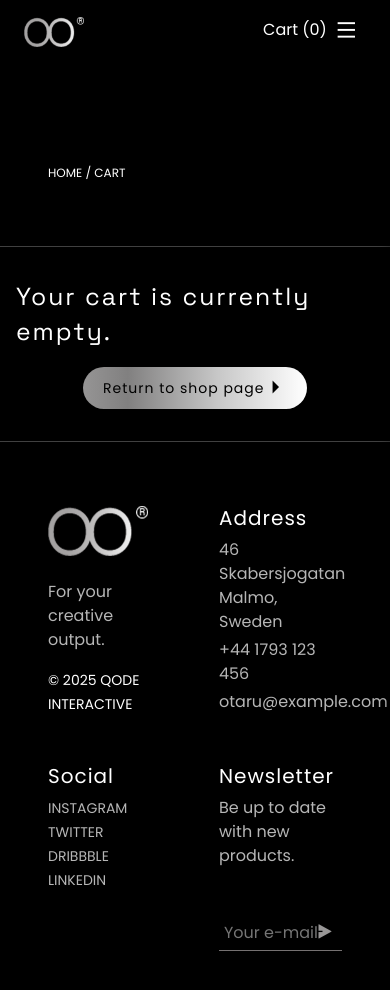
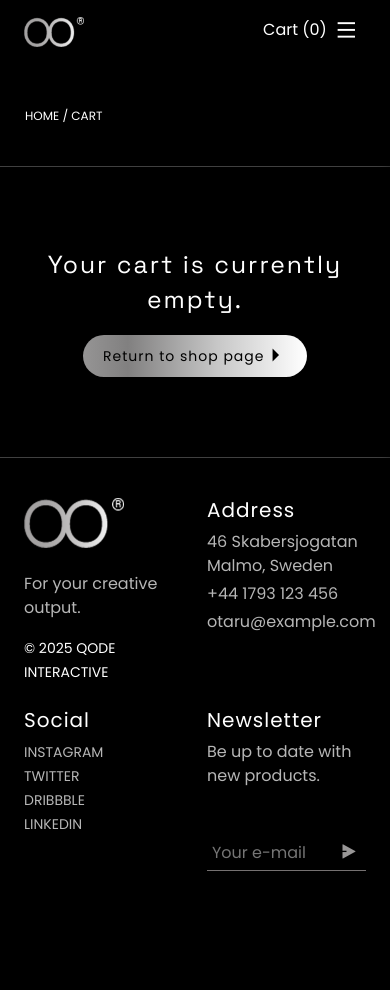
Before and after one commit to niteshNextupgrad/Otaru_react, a Next.js app: page /cart in a window 390 px wide. Shown: the top 990 px of the page. After the commit the page ends 905 px from the top, so only its background shows below. Built offline with nearby package versions, Linux system fonts and the light colour scheme.

Commit message:
modified:   src/Components/AboutUsPage.js 	modified:   src/Components/BlogsPage.js 	modified:   src/Components/CartPage.js 	modified:   src/Components/CheckoutItems.js 	modified:   src/Components/Footer.js 	modified:   src/Components/ShopPage.js 	modified:   src/app/globals.css

```diff
--- a/src/Components/BlogsPage.js
+++ b/src/Components/BlogsPage.js
@@ -27,7 +27,7 @@ export default function BlogPage() {
                 { label: "BLOG", href: null },
             ]} />
 
-            <section className="py-5 mb-5 px-4 px-md-0">
+            <section className="py-lg-5 py-2 px-4 px-md-0">
                 <div className="container-fluid">
                     <div className="row my-5">
                         <div className="col-sm-10 mx-auto">
--- a/src/Components/CartPage.js
+++ b/src/Components/CartPage.js
@@ -89,7 +89,7 @@ export default function CartPage() {
                                 </div>
                             </div>
                             {/* Coupon Section */}
-                            <form className="row align-items-lg-center mx-lg-5 mx-2">
+                            <form className="row align-items-lg-center mx-lg-5 mx-2 my-4 my-lg-0">
                                 <div className="col-lg-3 col-6 d-flex">
                                     <input placeholder="Coupon Code" className=" small" required/>
                                 </div>
@@ -130,8 +130,8 @@ export default function CartPage() {
                         </>
                     ) :
                         (
-                            <div className="d-flex justify-content-center flex-column align-items-center">
-                                <h2>Your cart is currently empty.</h2>
+                            <div className="d-flex justify-content-center flex-column align-items-center my-5">
+                                <h2 className="text-center">Your cart is currently empty.</h2>
                                 <button
                                     onClick={() => router.push('/shop')}
                                     className="pageBtn small ls-1"
--- a/src/Components/CheckoutItems.js
+++ b/src/Components/CheckoutItems.js
@@ -193,6 +193,7 @@ export default function CheckOutCartItems() {
                     </div>
                 )
             }
+            <hr />
 
 
         </>
--- a/src/Components/Footer.js
+++ b/src/Components/Footer.js
@@ -20,10 +20,10 @@ export default function Footer() {
 
   }
   return (
-    <div className="container-fluid p-5">
+    <div className="container-fluid p-4">
       <footer className="bg-dark-transparent text-white mt-0 mt-lg-5 ">
 
-        <div className="row g-5">
+        <div className="row g-4">
           {/* Logo & Info */}
           <div className="col-lg-3 col-6">
             <Image src="/image23.png" height={50} width={100} alt="logo" />
--- a/src/Components/ShopPage.js
+++ b/src/Components/ShopPage.js
@@ -71,7 +71,7 @@ export default function ShopPage() {
                 { label: "SHOP", href: null },
             ]} />
 
-            <section className="py-5 mb-5">
+            <section className="py-lg-5 py-2">
                 <div className="container-fluid">
                     <div className="row my-5">
                         <div className="col-sm-10 mx-auto">
--- a/src/app/globals.css
+++ b/src/app/globals.css
@@ -994,6 +994,9 @@ form {
 
 
 @media (max-width: 576px) {
+  .navbar {
+  background-color: #000;
+}
   .heroSliderSection {
     /* margin-top: 20px; */
     height: 80vh;
@@ -1019,4 +1022,12 @@ form {
   .testimonial-card {
     max-width: 350px;
   }
+
+  .Breadcrumb-section {
+    padding: 25px;
+    height: 150px;
+  }
+  .contact-us-section, .pricing-section{
+    height: 300px;
+  }
 }
```
Also changed, not shown: src/Components/AboutUsPage.js (+4 -4 lines).
